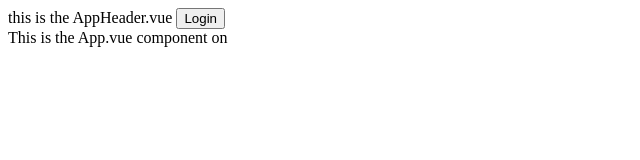
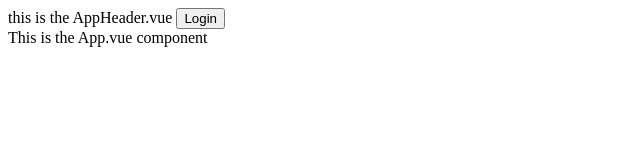
Before and after one commit to prathap442/Vuejs-pro2-oauth-based, a Vue app: page / in a window 1280 px wide. Shown: the top 160 px of the page, without its empty margins (0-640 px from the left). Built offline with nearby package versions, Linux system fonts and the light colour scheme.

Commit message:
fix: browserify routes

```diff
--- a/src/App.vue
+++ b/src/App.vue
@@ -2,7 +2,7 @@
   <div id="root">
     <AppHeader></AppHeader>
     This is the App.vue component
-    {{ sf }}
+    <router-view></router-view>
   </div>
 </template>
 <script>
--- a/src/main.js
+++ b/src/main.js
@@ -13,6 +13,7 @@ Vue.config.productionTip = false
 Vue.use(VueRouter);
 
 const router = new VueRouter({
+  mode: 'history',
   routes: [
     {
       path: "/oauth2/callback",
```
